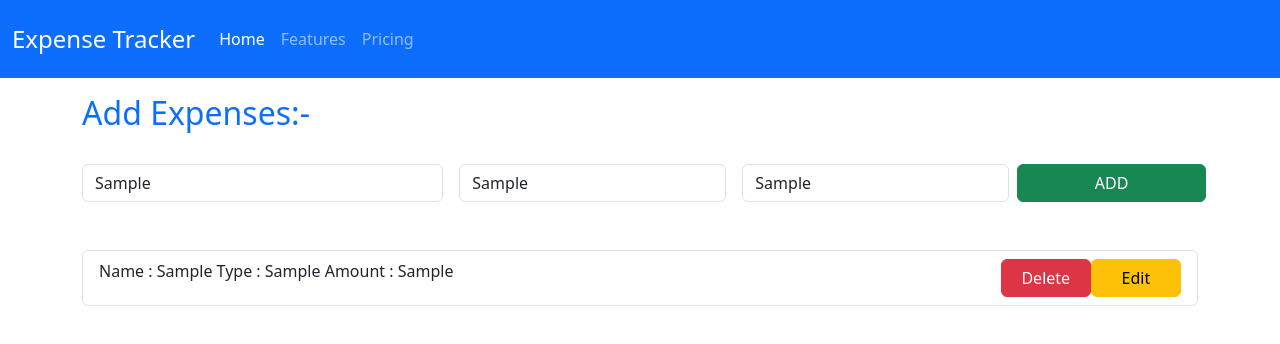
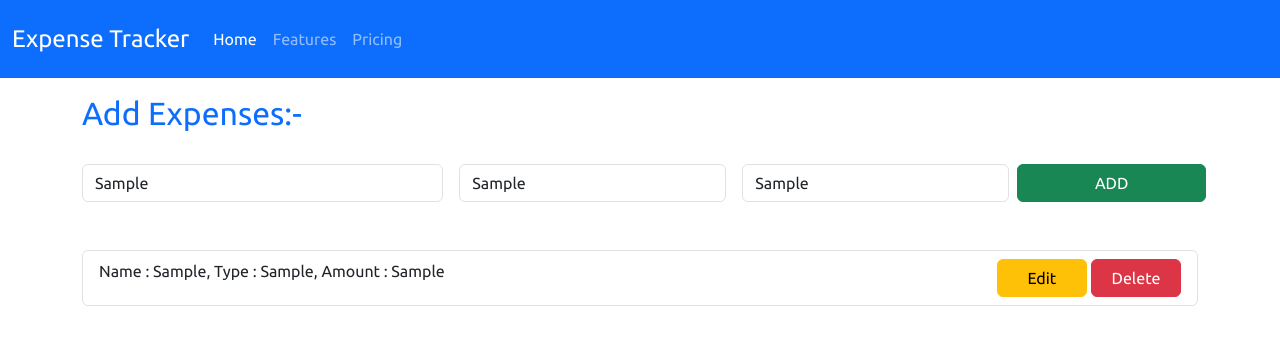
Before and after one commit to Abhie-Tripathi/Expense-Tracker, a plain HTML site: page index.html in a window 1280 px wide. Both pictures are taken after typing "Sample", "Sample", "Sample" into the empty fields and a click on the button "ADD". Drawn offline with nearby package versions, Linux system fonts and the light colour scheme.

Commit message:
Font fix and comments

```diff
--- a/index.html
+++ b/index.html
@@ -7,6 +7,14 @@
     <title>Expense Tracker</title>
     <link href="https://cdn.jsdelivr.net/npm/bootstrap@5.3.0-alpha2/dist/css/bootstrap.min.css" rel="stylesheet"
         integrity="sha384-aFq/bzH65dt+w6FI2ooMVUpc+21e0SRygnTpmBvdBgSdnuTN7QbdgL+OapgHtvPp" crossorigin="anonymous">
+    <link rel="preconnect" href="https://fonts.googleapis.com">
+    <link rel="preconnect" href="https://fonts.gstatic.com" crossorigin>
+    <link href="https://fonts.googleapis.com/css2?family=Ubuntu&display=swap" rel="stylesheet">
+    <style>
+        body{
+            font-family: 'Ubuntu', sans-serif;
+        }
+    </style>
 </head>
 
 <body>
@@ -36,27 +44,24 @@
         <h2 class="text-primary">Add Expenses:-</h2>
         <div class="row g-3 mt-3">
             <div class="col-sm-4">
-                <input type="text" class="form-control" placeholder="Name" aria-label="name" id="namee">
+                <input type="text" class="form-control" placeholder="Name" aria-label="name" id="name">
             </div>
             <div class="col-sm-3">
-                <input type="text" class="form-control" placeholder="Type" aria-label="type" id="typee">
+                <input type="text" class="form-control" placeholder="Type" aria-label="type" id="type">
             </div>
             <div class="col-sm-3">
-                <input type="text" class="form-control" placeholder="Amount" aria-label="amount" id="amounte">
+                <input type="text" class="form-control" placeholder="Amount" aria-label="amount" id="amount">
             </div>
             <button id="addbtn" type="button" class="btn btn-success col-sm-2">ADD</button>
         </div>
         <!-- List starts from here           -->
-        <ul class="list-group mt-5">
+        <ul class="list-group mt-5" id="ul">
             <!-- <li class="list-group-item">An item
                 <button class="btn btn-danger col-sm-1 float-end" type="button">Delete</button>
-                <button class="btn btn-warning col-sm-1 float-end" type="button">Edit</button>
+                <button class="btn btn-warning col-sm-1 float-end" type="button">Edit</button> -->
 
             </li>
-            <li class="list-group-item">A second item</li>
-            <li class="list-group-item">A third item</li>
-            <li class="list-group-item">A fourth item</li>
-            <li class="list-group-item">And a fifth one</li> -->
+
         </ul>
 
 
--- a/main.js
+++ b/main.js
@@ -1,33 +1,48 @@
 let addbtn = document.getElementById("addbtn")
-var namee = document.getElementById("namee")
-var type = document.getElementById("typee")
-var amount = document.getElementById("amounte")
-var ul = document.getElementsByClassName("list-group mt-5")
+var Exname = document.getElementById("name")
+var type = document.getElementById("type")
+var amount = document.getElementById("amount")
+var ul = document.getElementById("ul")
 addbtn.addEventListener("click", addtolist);
 function addtolist() {
+    // creating list Element
     let list = document.createElement("li")
     list.className = "list-group-item"
-    list.appendChild(document.createTextNode(`Name : ${namee.value} Type : ${type.value} Amount : ${amount.value}`));
-    let editbtn = document.createElement("button");
-    editbtn.className = "btn btn-warning col-sm-1 float-end"
-    editbtn.appendChild(document.createTextNode("Edit"));
-    list.appendChild(editbtn)
+    list.appendChild(document.createTextNode("Name : " + Exname.value + ", Type : " + type.value + ", Amount : " + amount.value));
+
+    // creating and appending delete bt in list
     let deletebtn = document.createElement("button");
     deletebtn.className = "btn btn-danger col-sm-1 float-end"
     deletebtn.appendChild(document.createTextNode("Delete"));
     list.appendChild(deletebtn)
-    ul[0].appendChild(list)
-    let obj = {Name:namee.value, Type:type.value, Amount:amount.value}
+
+    // creating and appending edit bt in list
+    let editbtn = document.createElement("button");
+    editbtn.className = "btn btn-warning col-sm-1 float-end me-1"
+    editbtn.appendChild(document.createTextNode("Edit"));
+    list.appendChild(editbtn)
+
+    // appending list in ul
+    ul.appendChild(list)
+
+    // creating object and stringifying
+    let obj = {Name:Exname.value, Type:type.value, Amount:amount.value}
     let strobj = JSON.stringify(obj)
-    localStorage.setItem(namee.value, strobj);
+
+    // adding to local storage
+    localStorage.setItem(Exname.value, strobj);
+
+    // delete btn fuctionality
     deletebtn.addEventListener("click",deletelist);
     function deletelist(e){
-        ul[0].removeChild(e.target.parentElement)
+        ul.removeChild(e.target.parentElement)
         localStorage.removeItem(obj.Name)}
+
+    // edit btn fuctionality
     editbtn.addEventListener("click", edit);
     function edit(e){
         localStorage.removeItem(obj.Name);
-        namee.value=obj.Name
+        Exname.value=obj.Name
         type.value= obj.Type
         amount.value= obj.Amount}
 
```
